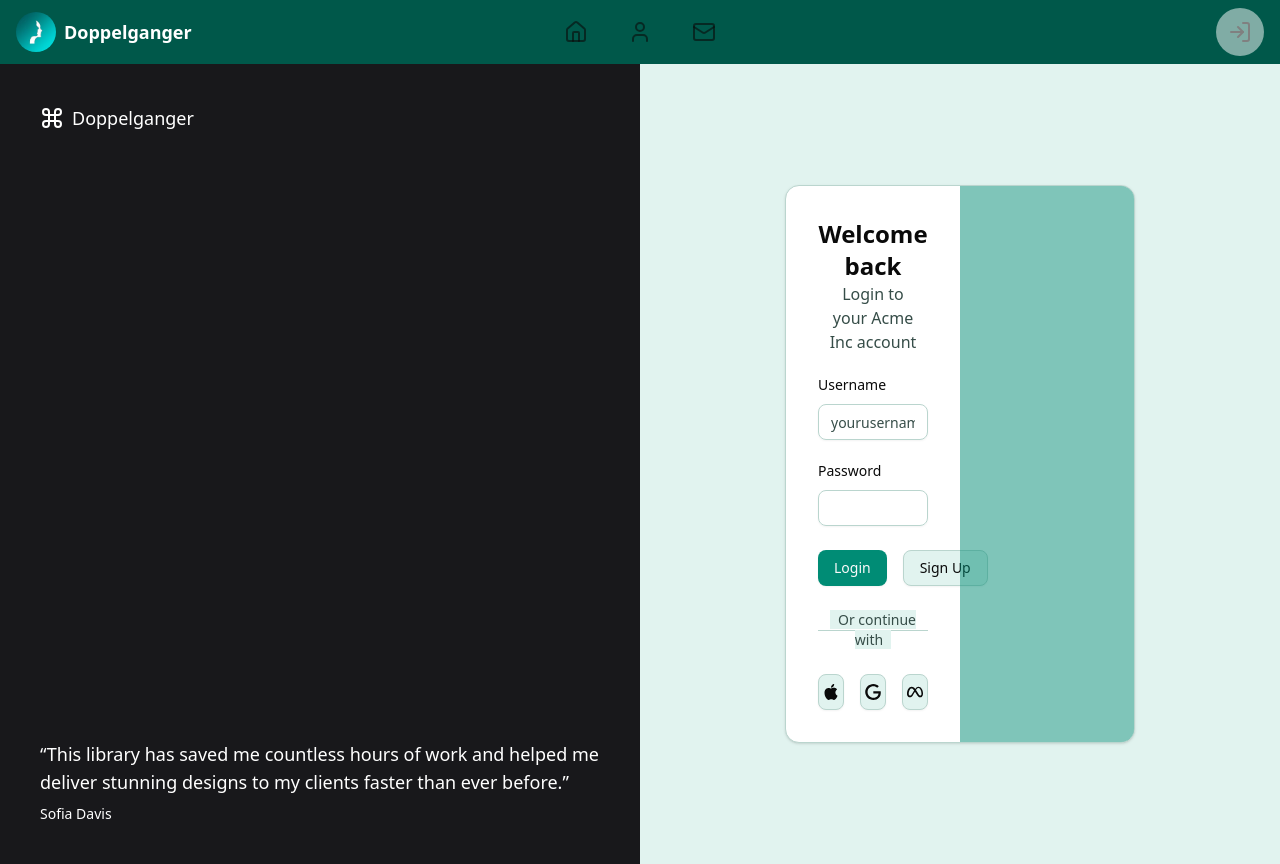
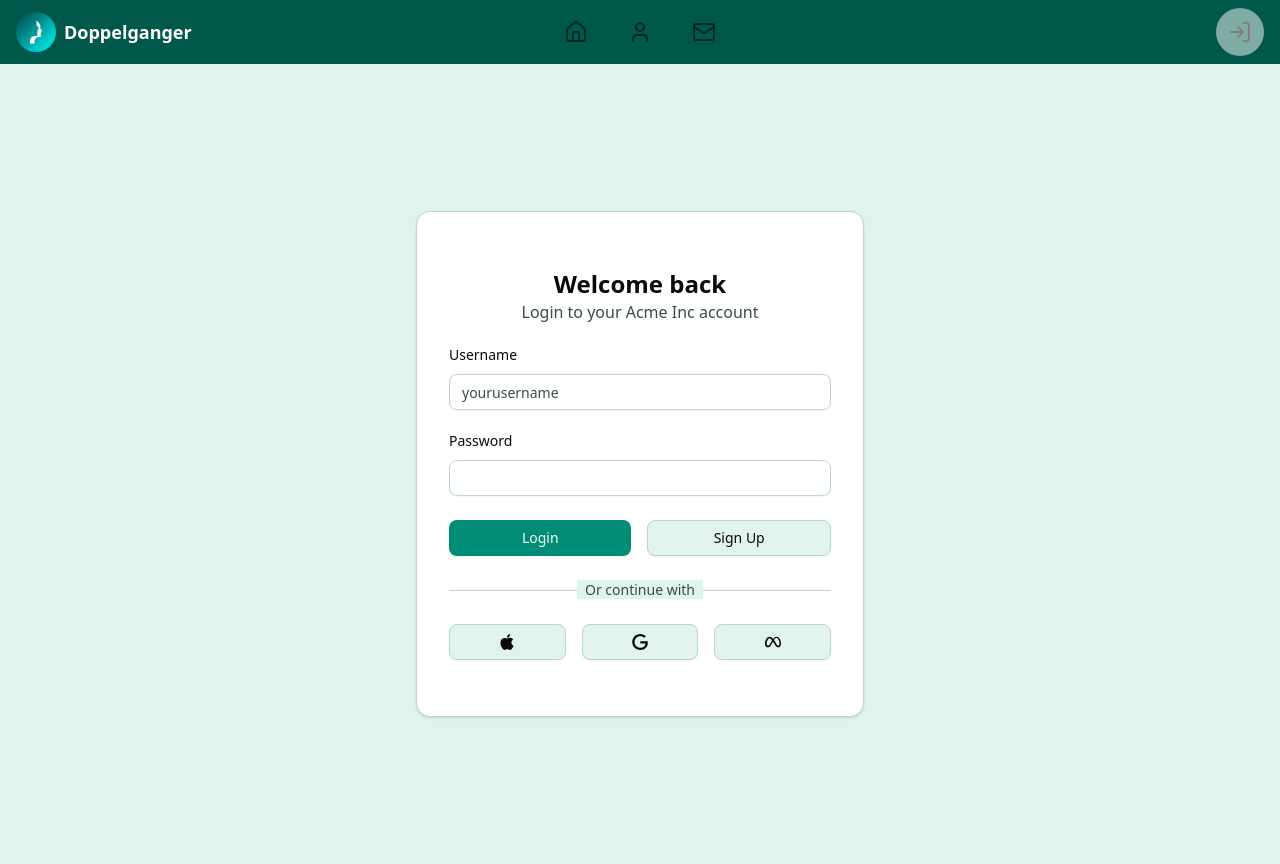
Before and after one commit to RSP0204/Doppelganger, a Next.js app in the folder frontend/: page /login in a window 1280 px wide. Built offline with nearby package versions, Linux system fonts and the light colour scheme.

Commit message:
refactor(frontend): redesign login/signup page for clarity and usability

```diff
--- a/frontend/src/app/login/page.tsx
+++ b/frontend/src/app/login/page.tsx
@@ -2,38 +2,9 @@ import { LoginForm } from '@/components/login-form';
 
 export default function LoginPage() {
     return (
-        <div className='container relative grid h-screen flex-col items-center justify-center lg:max-w-none lg:grid-cols-2 lg:px-0'>
-            <div className='relative hidden h-full flex-col bg-muted p-10 text-white dark:border-r lg:flex'>
-                <div className='absolute inset-0 bg-zinc-900' />
-                <div className='relative z-20 flex items-center text-lg font-medium'>
-                    <svg
-                        xmlns='http://www.w3.org/2000/svg'
-                        viewBox='0 0 24 24'
-                        fill='none'
-                        stroke='currentColor'
-                        strokeWidth='2'
-                        strokeLinecap='round'
-                        strokeLinejoin='round'
-                        className='mr-2 h-6 w-6'
-                    >
-                        <path d='M15 6v12a3 3 0 1 0 3-3H6a3 3 0 1 0 3 3V6a3 3 0 1 0-3 3h12a3 3 0 1 0-3-3' />
-                    </svg>
-                    Doppelganger
-                </div>
-                <div className='relative z-20 mt-auto'>
-                    <blockquote className='space-y-2'>
-                        <p className='text-lg'>
-                            &ldquo;This library has saved me countless hours of work and helped me deliver stunning
-                            designs to my clients faster than ever before.&rdquo;
-                        </p>
-                        <footer className='text-sm'>Sofia Davis</footer>
-                    </blockquote>
-                </div>
-            </div>
-            <div className='lg:p-8'>
-                <div className='mx-auto flex w-full flex-col justify-center space-y-6 sm:w-[350px]'>
-                    <LoginForm />
-                </div>
+        <div className='flex min-h-screen items-center justify-center'>
+            <div className='w-full max-w-md'>
+                <LoginForm />
             </div>
         </div>
     );
--- a/frontend/src/components/login-form.tsx
+++ b/frontend/src/components/login-form.tsx
@@ -1,8 +1,7 @@
 'use client';
 
 import { useState } from 'react';
-import Image from 'next/image';
-import { useRouter } from 'next/navigation'; // Import useRouter
+import { useRouter } from 'next/navigation';
 
 import { cn } from '@/lib/utils';
 import { Button } from '@/registry/new-york-v4/ui/button';
@@ -12,16 +11,14 @@ import { Label } from '@/registry/new-york-v4/ui/label';
 
 export function LoginForm({
     className,
-    imageUrl,
     ...props
-}: React.ComponentProps<'div'> & {
-    imageUrl?: string;
-}) {
+}: React.ComponentProps<'div'>) {
     const [username, setUsername] = useState('');
+    const [email, setEmail] = useState('');
     const [password, setPassword] = useState('');
     const [confirmPassword, setConfirmPassword] = useState('');
     const [isSignUp, setIsSignUp] = useState(false);
-    const router = useRouter(); // Initialize useRouter
+    const router = useRouter();
 
     const handleSubmit = (e: React.FormEvent) => {
         e.preventDefault();
@@ -30,16 +27,16 @@ export function LoginForm({
                 alert("Passwords don't match");
                 return;
             }
-            console.log('Signing up...');
+            console.log('Signing up with:', { email, password });
         } else {
-            console.log('Logging in...');
+            console.log('Logging in with:', { username, password });
         }
     };
 
     return (
-        <Card className={cn('overflow-hidden p-0', className)} {...props}>
-            <CardContent className='grid p-0 md:grid-cols-2'>
-                <form className='p-6 md:p-8' onSubmit={handleSubmit}>
+        <Card className={cn('w-full', className)} {...props}>
+            <CardContent className='p-6 md:p-8'>
+                <form onSubmit={handleSubmit}>
                     <div className='flex flex-col gap-6'>
                         <div className='flex flex-col items-center text-center'>
                             <h1 className='text-2xl font-bold'>
@@ -51,6 +48,20 @@ export function LoginForm({
                                     : 'Login to your Acme Inc account'}
                             </p>
                         </div>
+
+                        {isSignUp ? (
+                            <div className='grid gap-3'>
+                                <Label htmlFor='email'>Email</Label>
+                                <Input
+                                    id='email'
+                                    type='email'
+                                    placeholder='name@example.com'
+                                    required
+                                    value={email}
+                                    onChange={(e) => setEmail(e.target.value)}
+                                />
+                            </div>
+                        ) : (
                             <div className='grid gap-3'>
                                 <Label htmlFor='username'>Username</Label>
                                 <Input
@@ -62,6 +73,8 @@ export function LoginForm({
                                     onChange={(e) => setUsername(e.target.value)}
                                 />
                             </div>
+                        )}
+
                         <div className='grid gap-3'>
                             <Label htmlFor='password'>Password</Label>
                             <Input
@@ -72,6 +85,7 @@ export function LoginForm({
                                 onChange={(e) => setPassword(e.target.value)}
                             />
                         </div>
+
                         {isSignUp && (
                             <div className='grid gap-3'>
                                 <Label htmlFor='confirm-password'>Confirm Password</Label>
@@ -84,6 +98,7 @@ export function LoginForm({
                                 />
                             </div>
                         )}
+
                         <div className='flex gap-4'>
                             <Button
                                 type='button'
@@ -102,16 +117,19 @@ export function LoginForm({
                                 Sign Up
                             </Button>
                         </div>
+
                         {isSignUp && (
                             <Button type='submit' className='w-full'>
                                 Confirm
                             </Button>
                         )}
+
                         <div className='after:border-border relative text-center text-sm after:absolute after:inset-0 after:top-1/2 after:z-0 after:flex after:items-center after:border-t'>
                             <span className='bg-background text-muted-foreground relative z-10 px-2'>
                                 Or continue with
                             </span>
                         </div>
+
                         <div className='grid grid-cols-3 gap-4'>
                             <Button variant='outline' type='button' className='w-full'>
                                 <svg xmlns='http://www.w3.org/2000/svg' viewBox='0 0 24 24'>
@@ -143,16 +161,6 @@ export function LoginForm({
                         </div>
                     </div>
                 </form>
-                <div className='bg-primary/50 relative hidden md:block'>
-                    {imageUrl && (
-                        <Image
-                            fill
-                            src={imageUrl}
-                            alt='Image'
-                            className='absolute inset-0 h-full w-full object-cover'
-                        />
-                    )}
-                </div>
             </CardContent>
         </Card>
     );
```
Lines whose indentation alone changed are shown as unchanged.
